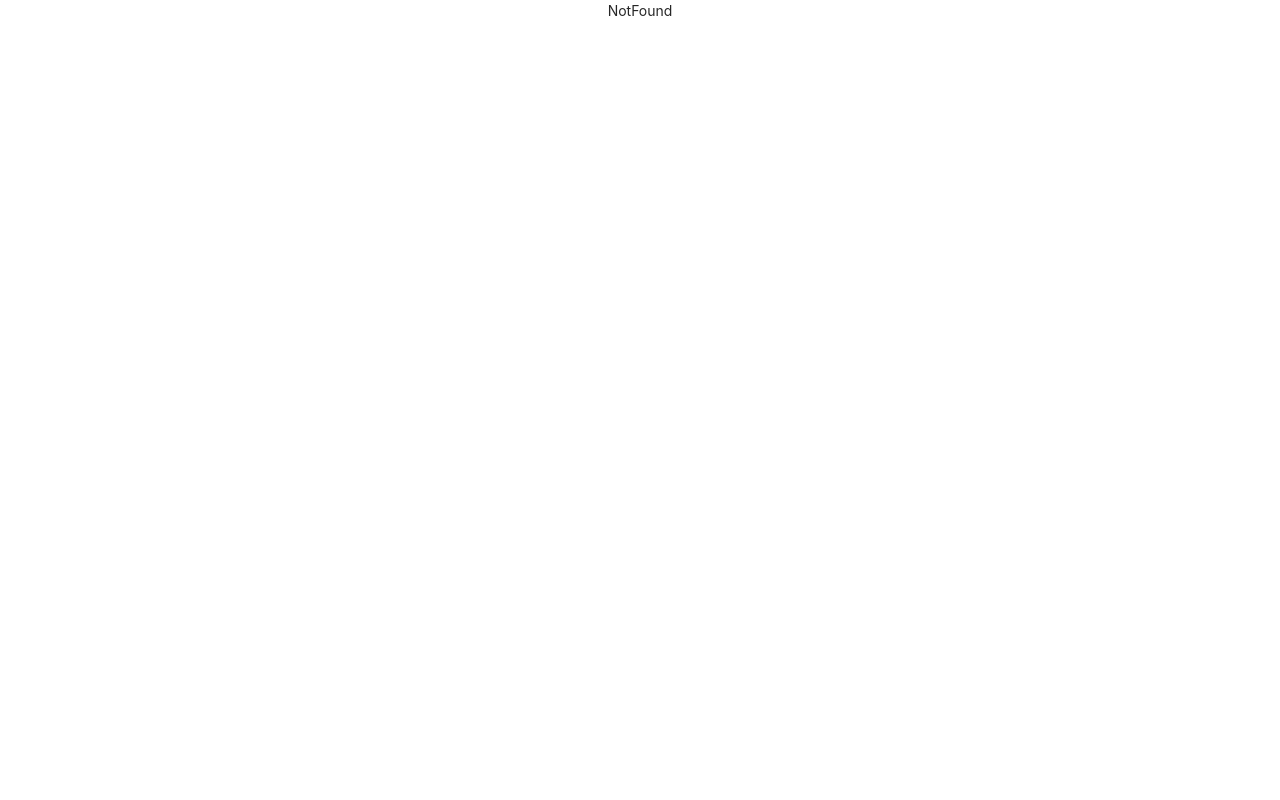
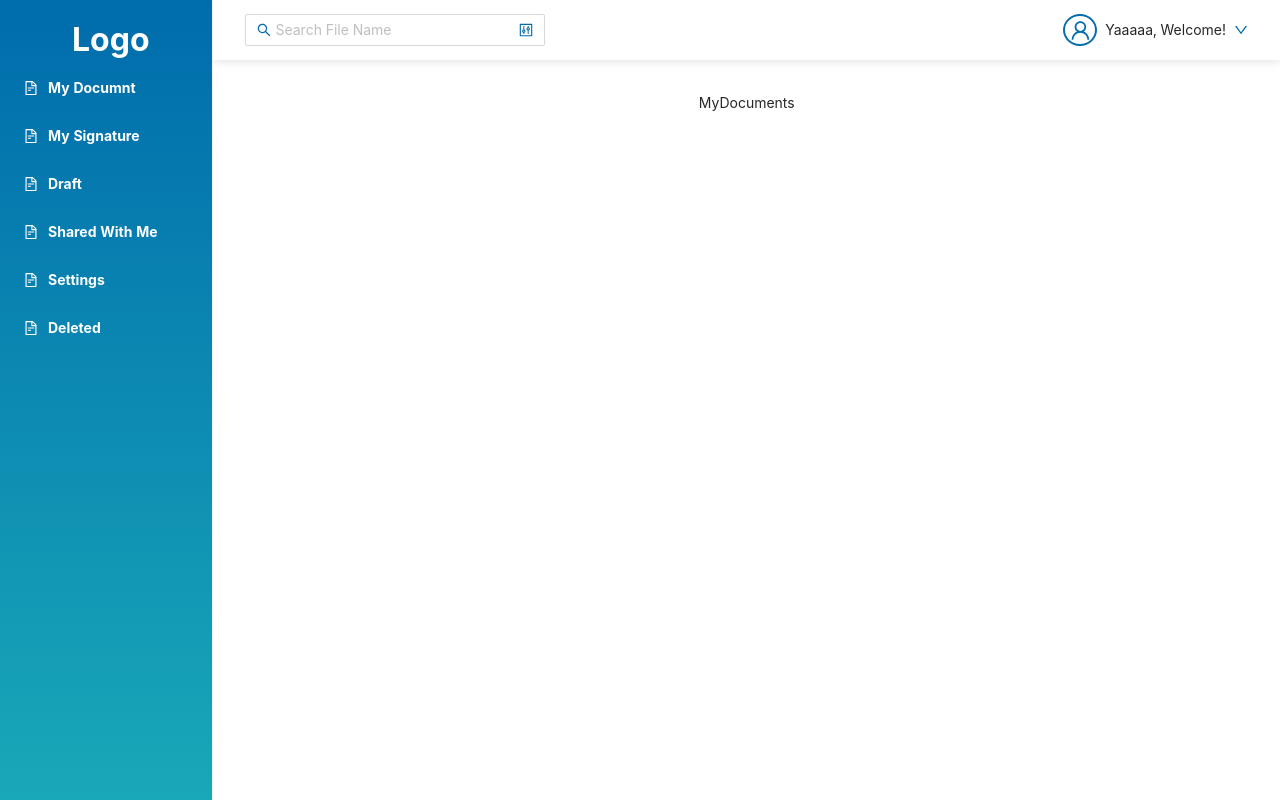
Before and after one commit to beca323/packyourname, a React (Create React App) app: page /dashboard/mydoc in a window 1280 px wide. Built offline with nearby package versions, Linux system fonts and the light colour scheme.

Commit message:
prepare home pages

```diff
--- a/public/index.html
+++ b/public/index.html
@@ -9,35 +9,10 @@
       name="description"
       content="Web site created using create-react-app"
     />
-    <link rel="apple-touch-icon" href="%PUBLIC_URL%/logo192.png" />
-    <!--
-      manifest.json provides metadata used when your web app is installed on a
-      user's mobile device or desktop. See https://developers.google.com/web/fundamentals/web-app-manifest/
-    -->
-    <link rel="manifest" href="%PUBLIC_URL%/manifest.json" />
-    <!--
-      Notice the use of %PUBLIC_URL% in the tags above.
-      It will be replaced with the URL of the `public` folder during the build.
-      Only files inside the `public` folder can be referenced from the HTML.
-
-      Unlike "/favicon.ico" or "favicon.ico", "%PUBLIC_URL%/favicon.ico" will
-      work correctly both with client-side routing and a non-root public URL.
-      Learn how to configure a non-root public URL by running `npm run build`.
-    -->
     <title>React App</title>
   </head>
   <body>
     <noscript>You need to enable JavaScript to run this app.</noscript>
     <div id="root"></div>
-    <!--
-      This HTML file is a template.
-      If you open it directly in the browser, you will see an empty page.
-
-      You can add webfonts, meta tags, or analytics to this file.
-      The build step will place the bundled scripts into the <body> tag.
-
-      To begin the development, run `npm start` or `yarn start`.
-      To create a production bundle, use `npm run build` or `yarn build`.
-    -->
   </body>
 </html>
--- a/src/App.js
+++ b/src/App.js
@@ -1,7 +1,7 @@
 import './App.css';
 import { Routes, Route } from 'react-router-dom'
-import About from './Pages/About/About';
-import MainApp from './Pages/MainApp/MainApp';
+import Home from './Pages/Home/Home';
+import Dashboard from './Pages/Dashboard/Dashboard';
 import NotFound from './Pages/NotFound/NotFound';
 
 function App() {
@@ -15,8 +15,8 @@ function App() {
 function Content() {
   return (
     <Routes>
-      <Route path="/" element={<About />} />
-      <Route path="/main/*" element={<MainApp />} />
+      <Route path="/*" element={<Home />} />
+      <Route path="/dashboard/*" element={<Dashboard />} />
       <Route path="*" element={<NotFound />} />
     </Routes>
   )
--- /dev/null
+++ b/src/Common/MyHeader/MyHeader.js
@@ -0,0 +1,14 @@
+import { Button } from 'antd'
+import React from 'react'
+import { useNavigate } from 'react-router-dom'
+import * as Style from './Style'
+
+export default function MyHeader() {
+  const navigate = useNavigate()
+  return (
+    <Style.MyHeader>
+      <Button onClick={() => navigate('/login')}>Log In</Button>
+      <Button onClick={() => navigate('/signup')}>Sign Up</Button>
+    </Style.MyHeader>
+  )
+}
--- /dev/null
+++ b/src/Common/MyHeader/Style.js
@@ -0,0 +1,6 @@
+import styled from 'styled-components'
+
+export const MyHeader = styled.div`
+height: 60px;
+background: linear-gradient(180deg, #006CAC 0%, #19A8B8 100%);
+`
--- a/src/Common/MyMenu/MyMenu.js
+++ b/src/Common/MyMenu/MyMenu.js
@@ -1,54 +1,50 @@
 import { FileTextOutlined } from '@ant-design/icons';
-import { Menu } from 'antd';
-import React from 'react';
+import React, { useState } from 'react';
 import { useNavigate } from 'react-router-dom'
 import * as Style from './Style'
 
 const items = [
   {
+    label: <Style.Logo>Logo</Style.Logo>,
+    key: '/',
+  },
+  {
     label: "My Documnt",
     icon: <FileTextOutlined />,
-    key: '/main/mydoc',
+    key: '/dashboard/mydoc',
   },
   {
     label: "My Signature",
     icon: <FileTextOutlined />,
-    key: '/main/mysign',
+    key: '/dashboard/mysign',
   },
   {
     label: "Draft",
     icon: <FileTextOutlined />,
-    key: '/main/draft',
+    key: '/dashboard/draft',
   },
   {
     label: "Shared With Me",
     icon: <FileTextOutlined />,
-    key: '/main/sharedwithme',
+    key: '/dashboard/sharedwithme',
   },
   {
     label: "Settings",
     icon: <FileTextOutlined />,
-    key: '/main/settings',
+    key: '/dashboard/settings',
   },
   {
     label: "Deleted",
     icon: <FileTextOutlined />,
-    key: '/main/deleted',
+    key: '/dashboard/deleted',
   },
 ]
 
 const MyMenu = () => {
+  const [collapsed, setCollapsed] = useState(false);
   const navigate = useNavigate()
 
-  const Logo = () => {
-    return (
-      <Style.Logo
-        onClick={() => navigate("/")}
-      >
-        Logo
-      </Style.Logo>
-    )
-  }
+
   const onClick = (e) => {
     console.log('click ', e);
     navigate(e.key)
@@ -61,8 +57,9 @@ const MyMenu = () => {
         defaultOpenKeys={['sub1']}
         mode="inline"
         items={items}
+        inlineCollapsed={collapsed}
       />
-      <Logo />
+      {/* <Logo /> */}
     </>
   );
 };
--- a/src/Common/MyMenu/Style.js
+++ b/src/Common/MyMenu/Style.js
@@ -1,39 +1,42 @@
 import { Menu } from "antd";
 import styled from "styled-components";
 
-export const Logo = styled.button`
-background: none;
-border: none;
-position: absolute;
-width: 256px;
-display: flex;
-justify-content: center;
-align-items: center;
-padding: 30px 0;
-color: #fff;
-font-size: 2rem;
-font-weight: bold;
-cursor: pointer;
-z-index: 2;
-`
-
 export const MyMenu = styled(Menu)`
   z-index: 1;
-  padding-top: 100px;
-  background: linear-gradient(270.15deg, #006CAC 0%, #19A8B8 100%);
+  background: linear-gradient(180deg, #006CAC 0%, #19A8B8 100%);
   width: 256px;
   color: #fff;
   font-weight: bold;
   overflow: hidden;
   height: 100vh;
+  padding: 1rem 0;
   .ant-menu-item-active{
     &:hover{
       color: #fff;
       background: rgba(255,255,255,0.2);
+    }
+    &:hover:first-child{
+      background: none;
     }
   }
   .ant-menu-item-selected{
     color: #fff;
     background-color: #1C4F6D !important;
   }
+  .ant-menu-vertical .ant-menu-item::after, .ant-menu-vertical-left .ant-menu-item::after, .ant-menu-vertical-right .ant-menu-item::after, .ant-menu-inline .ant-menu-item::after{
+    border-right: 0px solid #fff !important;
+  }
 `
+
+export const Logo = styled.div`
+background: none;
+border: none;
+width: 100%;
+display: flex;
+justify-content: center;
+align-items: center;
+color: #fff;
+font-size: 2rem;
+font-weight: bold;
+cursor: pointer;
+`
--- a/src/Pages/About/About.js
+++ b/src/Pages/About/About.js
@@ -2,12 +2,12 @@ import { Button } from 'antd'
 import React from 'react'
 import { useNavigate } from 'react-router-dom'
 
-export default function About() {
+export default function Home() {
   const navigate = useNavigate()
   return (
     <>
       <div>About</div>
-      <Button onClick={() => navigate('/main')} >Getting Start</Button>
+      <Button onClick={() => navigate('/dashboard')} >Getting Start</Button>
     </>
   )
 }
--- a/src/Pages/MainApp/MainApp.js
+++ b/src/Pages/Dashboard/Dashboard.js
@@ -17,7 +17,7 @@ const ContentContainer = styled.div`
 padding: 2rem;
 `
 
-export default class MainApp extends Component {
+export default class Dashboard extends Component {
   render() {
     return (
       <Page>
--- /dev/null
+++ b/src/Pages/Home/Home.js
@@ -0,0 +1,21 @@
+import React from 'react'
+import { Route, Routes } from 'react-router-dom'
+import MyHeader from '../../Common/MyHeader/MyHeader'
+import About from '../About/About'
+import Login from '../Login/Login'
+import Signup from '../Signup/Signup'
+
+export default function Home() {
+  return (
+    <>
+      <MyHeader />
+      <div style={{ padding: '2rem' }}>
+        <Routes>
+          <Route path="" element={<About />} />
+          <Route path="login" element={<Login />} />
+          <Route path="signup" element={<Signup />} />
+        </Routes>
+      </div>
+    </>
+  )
+}
--- /dev/null
+++ b/src/Pages/Login/Login.js
@@ -0,0 +1,7 @@
+import React from 'react'
+
+export default function Login() {
+  return (
+    <div>Login</div>
+  )
+}
--- /dev/null
+++ b/src/Pages/Signup/Signup.js
@@ -0,0 +1,7 @@
+import React from 'react'
+
+export default function Signup() {
+  return (
+    <div>Signup</div>
+  )
+}
```
